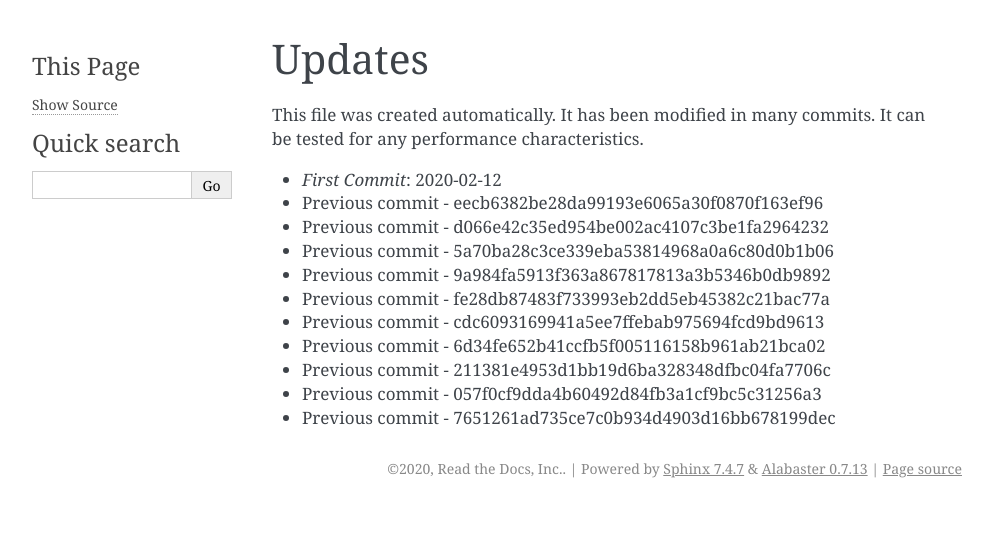
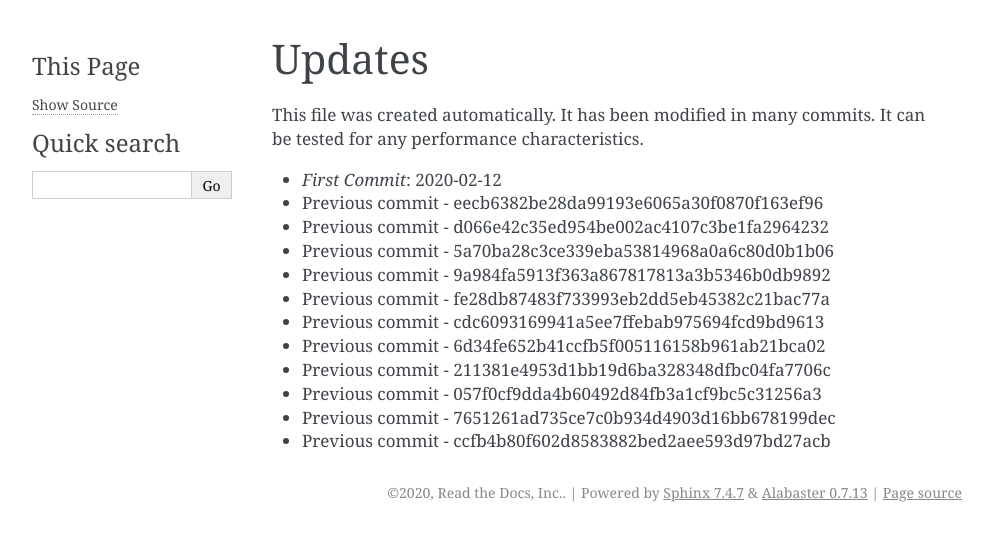
Before and after one commit to readthedocs/rtd-git-stresstest, a Sphinx documentation site: the page built from docs/updates.rst, in a window 1280 px wide. Shown: the top 541 px of the page, without its empty margins (148-1141 px from the left). Built offline with Sphinx 7.4.7, drawn with Linux system fonts in a browser that asks for light colours.

Commit message:
Generating commit from previous: ccfb4b80f602d8583882bed2aee593d97bd27acb

```diff
--- a/docs/updates.rst
+++ b/docs/updates.rst
@@ -16,3 +16,4 @@ It can be tested for any performance characteristics.
 * Previous commit - 211381e4953d1bb19d6ba328348dfbc04fa7706c
 * Previous commit - 057f0cf9dda4b60492d84fb3a1cf9bc5c31256a3
 * Previous commit - 7651261ad735ce7c0b934d4903d16bb678199dec
+* Previous commit - ccfb4b80f602d8583882bed2aee593d97bd27acb
```
